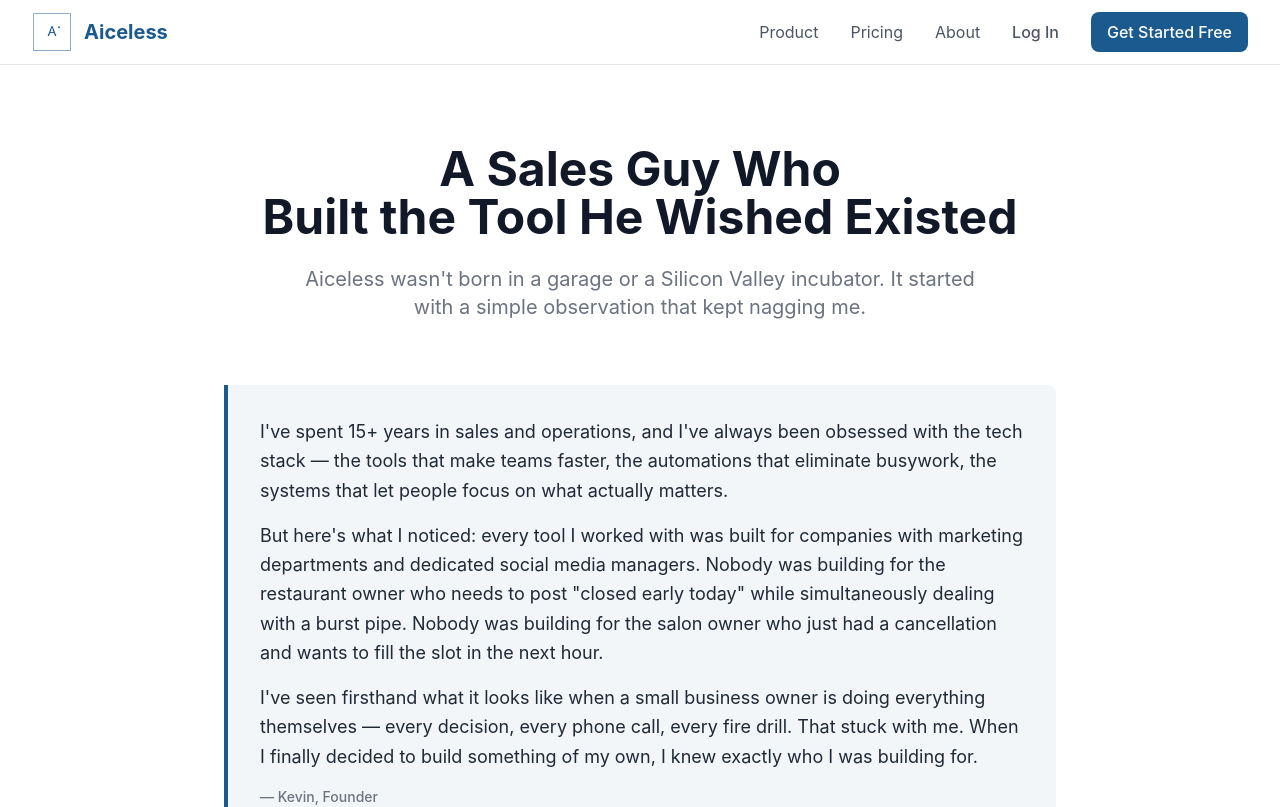
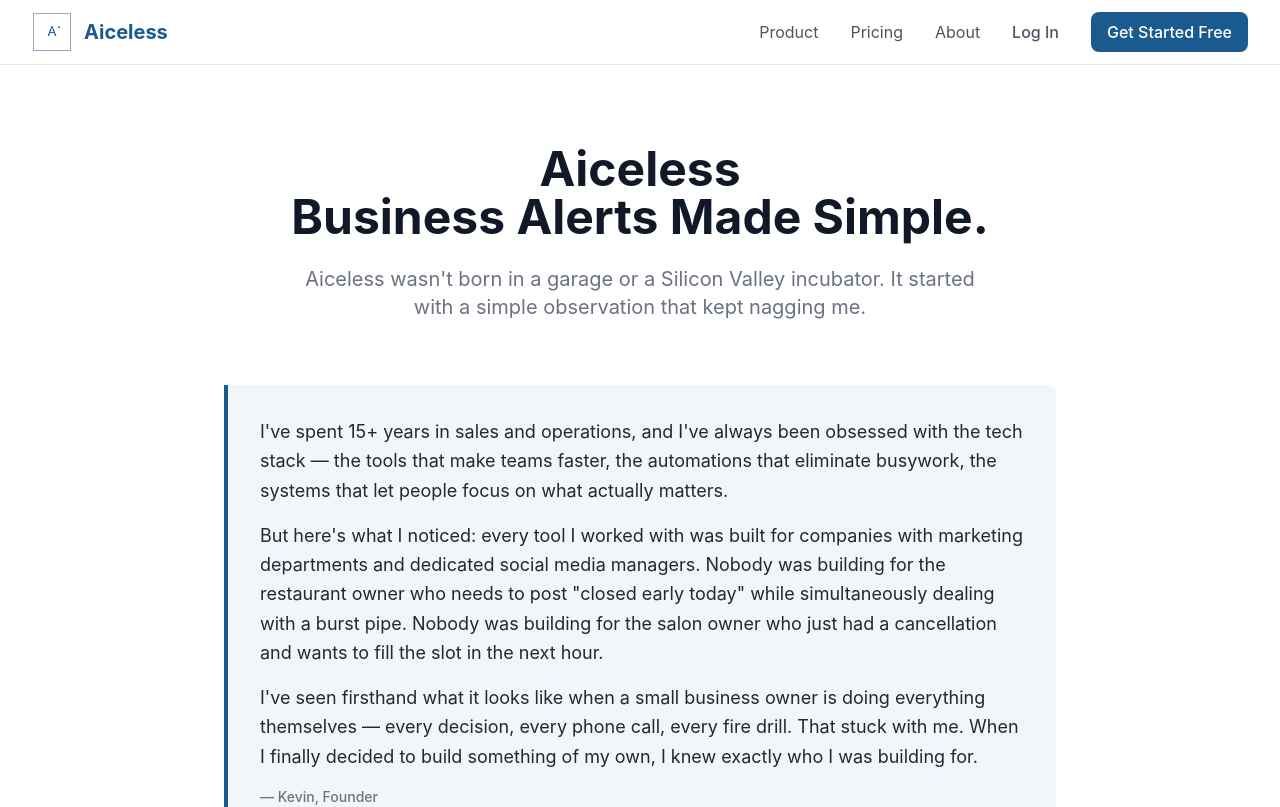
Before and after one commit to kevinaiceless-cpu/aiceless-marketing, a Next.js app: page /about in a window 1280 px wide. Shown: the top 807 px of the page. Built offline with nearby package versions, Linux system fonts and the light colour scheme.

Commit message:
additional about us tweaks

```diff
--- a/app/about/page.tsx
+++ b/app/about/page.tsx
@@ -4,7 +4,7 @@
       <div className="max-w-4xl mx-auto px-4 sm:px-6 lg:px-8">
         {/* Hero */}
         <div className="text-center mb-16">
-          <h1 className="text-5xl font-bold text-gray-900 mb-6">A Sales Guy Who<br />Built the Tool He Wished Existed</h1>
+          <h1 className="text-5xl font-bold text-gray-900 mb-6">Aiceless<br />Business Alerts Made Simple.</h1>
           <p className="text-xl text-gray-500 max-w-2xl mx-auto">
             Aiceless wasn&apos;t born in a garage or a Silicon Valley incubator. It started with a simple observation that kept nagging me.
           </p>
```
